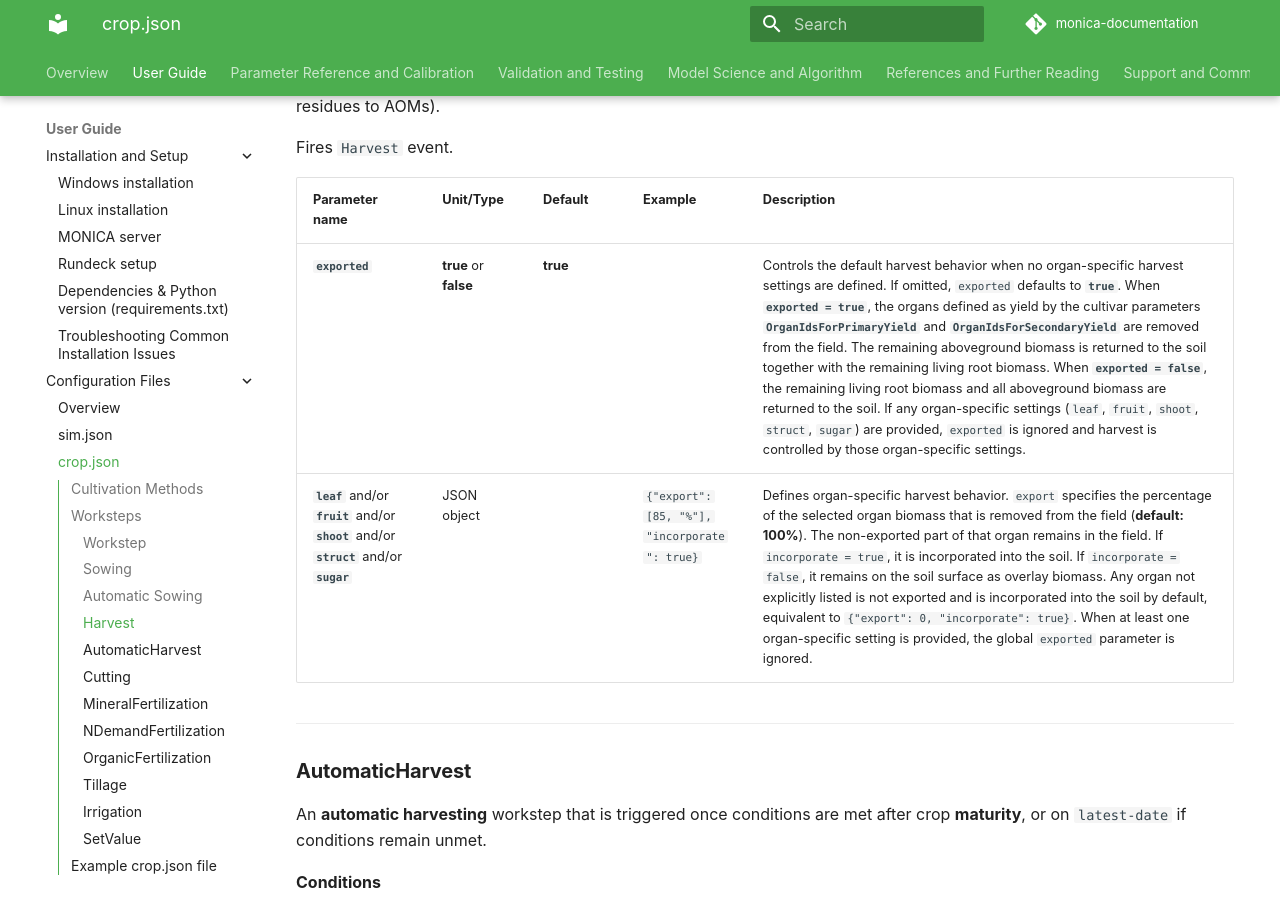
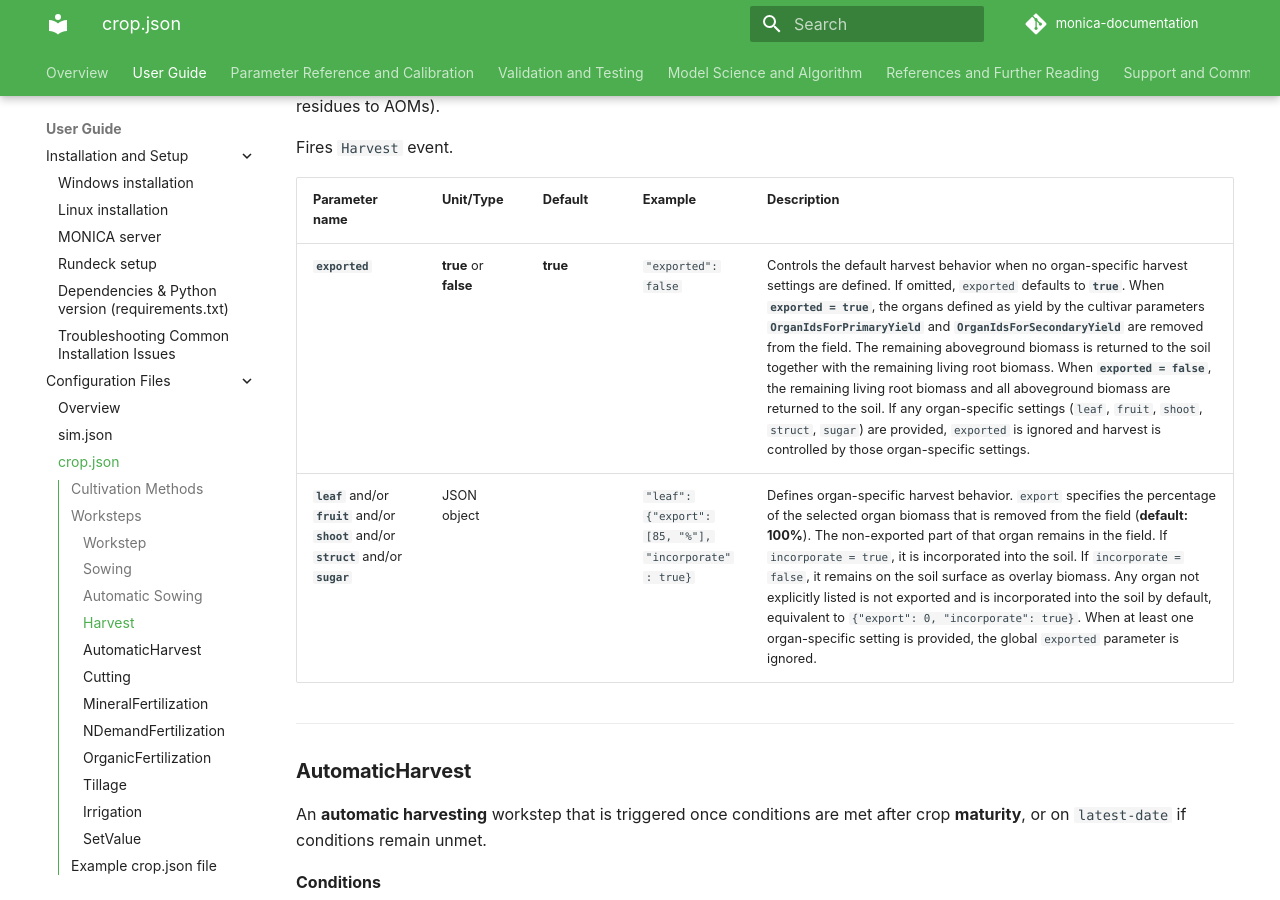
Before and after one commit to zalf-rpm/monica-documentation, an MkDocs documentation site: the page built from docs/user_guide/configuration_files/config_crop_json.md, in a window 1280 px wide and 900 px high, scrolled down 5274 px. Built offline with MkDocs 1.6.1 and Material for MkDocs 9.7.7, drawn with Linux system fonts in a browser that asks for light colours; comment, search, counter and statistics services are not loaded.

Commit message:
Update JSON examples in harvest parameters

```diff
--- a/docs/user_guide/configuration_files/config_crop_json.md
+++ b/docs/user_guide/configuration_files/config_crop_json.md
@@ -150,10 +150,10 @@
 
 Fires `Harvest` event.
 
-| Parameter name                                                                          | Unit/Type             | Default  | Example                                      | Description                                                                                                                                                                                                                                                                                                                                                                                                                                                                                                                                                                                                                                                                                                                             |
-|-----------------------------------------------------------------------------------------|-----------------------|----------|----------------------------------------------|-----------------------------------------------------------------------------------------------------------------------------------------------------------------------------------------------------------------------------------------------------------------------------------------------------------------------------------------------------------------------------------------------------------------------------------------------------------------------------------------------------------------------------------------------------------------------------------------------------------------------------------------------------------------------------------------------------------------------------------------|
-| **`exported`**                                                                          | **true** or **false** | **true** |                                              | Controls the default harvest behavior when no organ-specific harvest settings are defined. If omitted, `exported` defaults to **`true`**. When **`exported = true`**, the organs defined as yield by the cultivar parameters **`OrganIdsForPrimaryYield`** and **`OrganIdsForSecondaryYield`** are removed from the field. The remaining aboveground biomass is returned to the soil together with the remaining living root biomass. When **`exported = false`**, the remaining living root biomass and all aboveground biomass are returned to the soil. If any organ-specific settings (`leaf`, `fruit`, `shoot`, `struct`, `sugar`) are provided, `exported` is ignored and harvest is controlled by those organ-specific settings. |
-| **`leaf`** and/or **`fruit`** and/or **`shoot`** and/or **`struct`** and/or **`sugar`** | JSON object           |          | `{"export": [85, "%"], "incorporate": true}` | Defines organ-specific harvest behavior. `export` specifies the percentage of the selected organ biomass that is removed from the field (**default: 100%**). The non-exported part of that organ remains in the field. If `incorporate = true`, it is incorporated into the soil. If `incorporate = false`, it remains on the soil surface as overlay biomass. Any organ not explicitly listed is not exported and is incorporated into the soil by default, equivalent to `{"export": 0, "incorporate": true}`. When at least one organ-specific setting is provided, the global `exported` parameter is ignored.                                                                                                                      |
+| Parameter name                                                                          | Unit/Type             | Default  | Example                                              | Description                                                                                                                                                                                                                                                                                                                                                                                                                                                                                                                                                                                                                                                                                                                             |
+|-----------------------------------------------------------------------------------------|-----------------------|----------|------------------------------------------------------|-----------------------------------------------------------------------------------------------------------------------------------------------------------------------------------------------------------------------------------------------------------------------------------------------------------------------------------------------------------------------------------------------------------------------------------------------------------------------------------------------------------------------------------------------------------------------------------------------------------------------------------------------------------------------------------------------------------------------------------------|
+| **`exported`**                                                                          | **true** or **false** | **true** | `"exported": false`                                  | Controls the default harvest behavior when no organ-specific harvest settings are defined. If omitted, `exported` defaults to **`true`**. When **`exported = true`**, the organs defined as yield by the cultivar parameters **`OrganIdsForPrimaryYield`** and **`OrganIdsForSecondaryYield`** are removed from the field. The remaining aboveground biomass is returned to the soil together with the remaining living root biomass. When **`exported = false`**, the remaining living root biomass and all aboveground biomass are returned to the soil. If any organ-specific settings (`leaf`, `fruit`, `shoot`, `struct`, `sugar`) are provided, `exported` is ignored and harvest is controlled by those organ-specific settings. |
+| **`leaf`** and/or **`fruit`** and/or **`shoot`** and/or **`struct`** and/or **`sugar`** | JSON object           |          | `"leaf": {"export": [85, "%"], "incorporate": true}` | Defines organ-specific harvest behavior. `export` specifies the percentage of the selected organ biomass that is removed from the field (**default: 100%**). The non-exported part of that organ remains in the field. If `incorporate = true`, it is incorporated into the soil. If `incorporate = false`, it remains on the soil surface as overlay biomass. Any organ not explicitly listed is not exported and is incorporated into the soil by default, equivalent to `{"export": 0, "incorporate": true}`. When at least one organ-specific setting is provided, the global `exported` parameter is ignored.                                                                                                                      |
 
 ---
 
```
